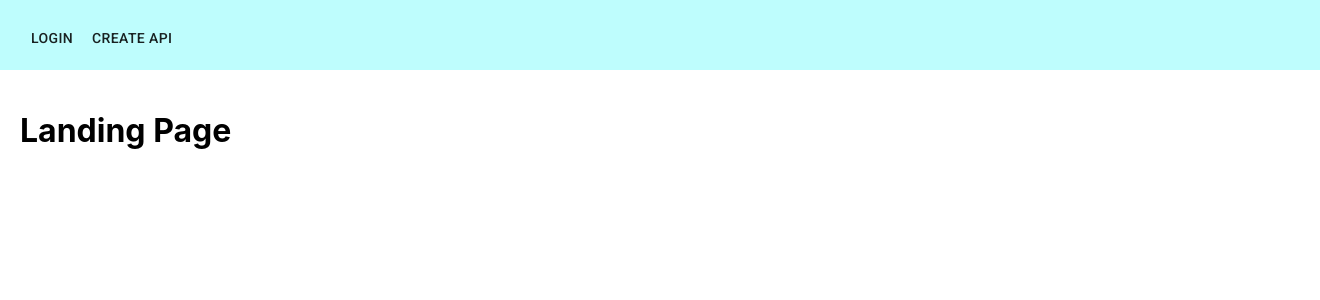
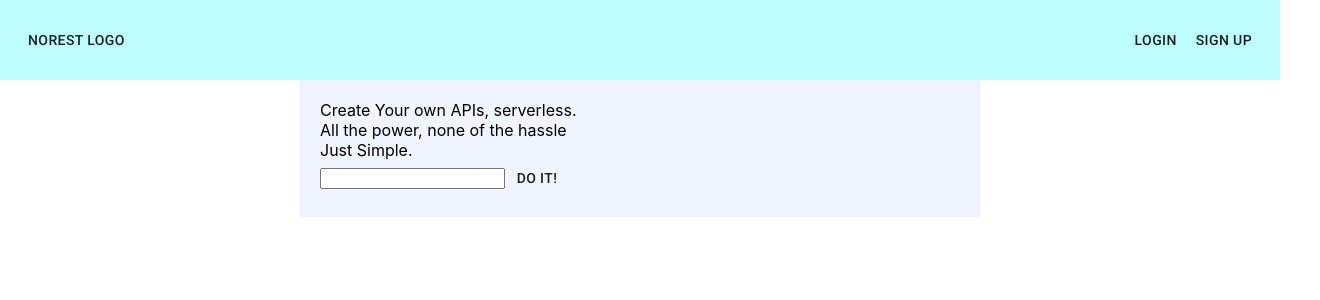
Before and after one commit to alandouglas96/noRest-frontend, a React (Create React App) app in the folder client/: page / in a window 1280 px wide. Shown: the top 300 px of the page, 1320 px wide, since content can reach past the window. Built offline with nearby package versions, Linux system fonts and the light colour scheme.

Commit message:
Feat: Implementing Validation and Redux, login

```diff
--- a/client/src/App.css
+++ b/client/src/App.css
@@ -1,5 +1,6 @@
 .App {
   text-align: center;
+  width: 100%;
 }
 
 .App-logo {
@@ -50,28 +51,38 @@
 .minHeight {
   min-height: 100px;
 }
+.container{
+  display: flex;
+  flex-direction: column;
+  width: 100vw;
+  max-width: 100vw;
 
+}
 .NavBar {
-  height: 30px;
+  height: 80px;
   background-color: rgb(190, 253, 253);
   width: 100%;
+  display: flex;
+  justify-content: space-between;
+  align-items: center;
+}
+
+
+.NavBarItem {
   padding: 20px;
 }
 
 .landing-page {
-  height: 100vh;
-  width: 100%;
+  background-color: rgb(239, 244, 255);
+  padding: 20px;
+  width: 50%;
 
 }
 
 .dashboard {
   display: flex;
-  padding: 20px;
   flex-direction: column;
-  align-items: center;
-  justify-content: center;
-  width: 100%;
-
+   align-items: center;
 }
 
 a { text-decoration: none; }
@@ -81,7 +92,4 @@ a { text-decoration: none; }
   width: 300px;
   padding: 20px;
   border-radius: 20px;
-
-
-
 }
--- a/client/src/App.js
+++ b/client/src/App.js
@@ -31,6 +31,7 @@ function App({fetchUser}) {
   return (
     <MuiThemeProvider theme={theme}>
       <BrowserRouter>
+        <div className="container">
           <NavBar/>
           <div className="dashboard">
             <Switch>
@@ -40,6 +41,7 @@ function App({fetchUser}) {
               <Route exact path="/createApi" component={CreateApiForm} />
             </Switch>
           </div>
+        </div>
       </BrowserRouter>
     </MuiThemeProvider>
   );
--- a/client/src/components/container/LoginForm.js
+++ b/client/src/components/container/LoginForm.js
@@ -1,13 +1,15 @@
 import React, {useState} from 'react';
 import { TextField, Button } from '@material-ui/core';
-import { Link } from 'react-router-dom';
+import { Link, withRouter } from 'react-router-dom';
+import { connect } from 'react-redux';
+import * as actions from '../../actions';
+
 
 const initialState = {
   email: '',
-  name: '',
   password: '',
 }
-export const Login = () => {
+export const Login = (props) => {
   const [state, setState] = useState(initialState);
 
   function handleChange(e) {
@@ -32,32 +34,26 @@ export const Login = () => {
       fetch(url, options)
         .then(response => response.json())
         .then(body => localStorage.setItem('token', body.token))
+        .then(()=> props.fetchUser())
+        .then(() => props.history.push('/'))
         .catch(e => {
           console.log('Error on Post Request');
           console.error(e);
         });
+
   }
 
   return (
     <div className="flex-column">
       <h1>Login</h1>
       <form onSubmit={handleSubmit} className="loginContainer">
-      <div>
-          <TextField
-            label="name"
-            name="name"
-            onChange={handleChange}
-            value={state.name}
-            key={2}
-          />
-        </div>
         <div>
           <TextField
             label="email"
             name="email"
             onChange={handleChange}
             value={state.email}
-            key={2}
+            key={1}
           />
         </div>
         <div>
@@ -67,7 +63,7 @@ export const Login = () => {
             onChange={handleChange}
             type='password'
             value={state.password}
-            key={3}
+            key={2}
           />
         </div>
         <Button onClick={handleSubmit}>Login</Button>
@@ -79,5 +75,4 @@ export const Login = () => {
 
   )
 }
-
-export default Login;
+export default connect(null, actions)(withRouter(Login));
--- a/client/src/components/container/SignUpForm.js
+++ b/client/src/components/container/SignUpForm.js
@@ -1,12 +1,15 @@
 import React, {useState} from 'react';
 import { TextField, Button } from '@material-ui/core';
-import CreateApiForm from '../container/CreateApiForm'
+import * as actions from '../../actions';
+import { connect } from 'react-redux';
 
-const initialState = {
-  email: '',
-  password: '',
-}
-function SignUpForm () {
+
+function SignUpForm (props) {
+  const initialState = {
+    email: props.email,
+    password: '',
+    name: '',
+  }
   const [state, setState] = useState(initialState);
 
   function handleChange(e) {
@@ -18,20 +21,22 @@ function SignUpForm () {
   function handleSubmit(e) {
     e.preventDefault();
     console.log('STATE', state)
-    const url = 'http://localhost:3000/webapp/login';
+    const url = 'http://localhost:3000/webapp/signup';
       const options = {
         method: 'POST',
         headers: {
           'Accept': 'application/json',
-          'Content-Type': 'application/json;charset=UTF-8'
+          'Content-Type': 'application/json;charset=UTF-8',
         },
         body: JSON.stringify(state)
       };
       fetch(url, options)
         .then(response => response.json())
         .then(body => localStorage.setItem('token', body.token))
+        .then(()=> props.fetchUser())
+        .then(()=> props.history.push('/'))
         .catch(e => {
-          console.log('Error on Post Request');
+          console.log('Error on Post Request Sign Up');
           console.error(e);
         });
   }
@@ -42,6 +47,15 @@ function SignUpForm () {
     <h1>Sign Up</h1>
       <form onSubmit={handleSubmit} className="loginContainer" >
         <div>
+        <div>
+          <TextField
+            label="name"
+            name="name"
+            onChange={handleChange}
+            value={state.name}
+            key={1}
+          />
+        </div>
           <TextField
             label="email"
             name="email"
@@ -60,12 +74,11 @@ function SignUpForm () {
             key={3}
           />
         </div>
-        <Button onClick={handleSubmit}>Sing Up</Button>
+        <Button onClick={handleSubmit}>Sign Up</Button>
       </form>
 
     </div>
-
-
   )
 }
-export default SignUpForm;
+
+export default connect(null,actions)(SignUpForm);
--- a/client/src/components/presentional/LandingPage.js
+++ b/client/src/components/presentional/LandingPage.js
@@ -1,9 +1,42 @@
 import React from 'react';
+import { connect } from 'react-redux';
+import { Button } from '@material-ui/core';
+import { Link } from 'react-router-dom';
+import * as actions from '../../actions';
 
-function LandingPage () {
+function LandingPage (props) {
+
+  if (props.auth)
+
   return <div className="landing-page">
-    <h1>Landing Page</h1>
+    <div> Create Your own APIs, serverless.</div>
+    <div> All the power, none of the hassle</div>
+    <div> Just Simple.</div>
+    <input></input>
+    <button>Do it!</button>
+    <Link to="/createApi">
+    <Button>Create Api</Button>
+    </Link>
+
+  </div>
+
+  return <div className="landing-page">
+    <div> Create Your own APIs, serverless.</div>
+    <div> All the power, none of the hassle</div>
+    <div> Just Simple.</div>
+    <input></input>
+    <Link to={{pathname: "/signup" , email: 'emailinserted'}}>
+    <Button>Do it!</Button>
+    </Link>
+
+
   </div>
 }
 
-export default LandingPage
+function mapStateToProps({ auth }) {
+  console.log('Auth->>>>>>>>>>>>>>', auth);
+
+  return { auth };
+}
+
+export default connect(mapStateToProps,actions)(LandingPage);
--- a/client/src/components/presentional/Navbar.js
+++ b/client/src/components/presentional/Navbar.js
@@ -1,48 +1,16 @@
 import React from 'react';
-import { Link } from 'react-router-dom';
-import { Button } from '@material-ui/core';
-import { connect } from 'react-redux';
+import NavBarRight from './NavbarRight'
+import NavBarLeft from './NavbarLeft'
+
 
 function NavBar (props) {
-  switch (props.auth) {
-    case null:
-      return (
-        <div className="NavBar">
-          <Link to="/login">
-           <Button>Not Server</Button>
-          </Link>
-        </div>
-      )
-      case false:
-    return (
-      <div className="NavBar">
-        <Link to="/login">
-         <Button>Login</Button>
-        </Link>
-        <Link to="/createApi">
-         <Button>Create Api</Button>
-        </Link>
-      </div>
-    )
-    default:
-      return (
-        <div className="NavBar">
-          <Link to="/login">
-           <Button>Logged</Button>
-          </Link>
-          <Link to="/createApi">
-           <Button>Create Api</Button>
-          </Link>
-        </div>
-      )
 
-
-  }
-}
-function mapStateToProps({ auth }) {
-  console.log('Auth->>>>>>>>>>>>>>', auth);
-
-  return { auth };
+  return (
+    <div className="NavBar">
+    <NavBarLeft/>
+      <NavBarRight/>
+    </div>
+  )
 }
 
-export default connect(mapStateToProps)(NavBar);
+export default NavBar;
--- /dev/null
+++ b/client/src/components/presentional/NavbarLeft.js
@@ -0,0 +1,17 @@
+import React from 'react';
+import { Link } from 'react-router-dom';
+import { Button } from '@material-ui/core';
+import { connect } from 'react-redux';
+
+function NavBarLeft (props) {
+
+      return (
+        <div className="NavBarItem">
+          <Link to="/">
+           <Button>noRest LOGO</Button>
+          </Link>
+        </div>
+      )
+}
+
+export default NavBarLeft;
--- /dev/null
+++ b/client/src/components/presentional/NavbarRight.js
@@ -0,0 +1,54 @@
+import React from 'react';
+import { Link } from 'react-router-dom';
+import { Button } from '@material-ui/core';
+import { connect } from 'react-redux';
+import * as actions from '../../actions';
+
+function NavBarRight (props) {
+function handleLogout () {
+  localStorage.setItem('token', '');
+  props.fetchUser();
+
+}
+
+
+  switch (props.auth) {
+    case null:
+      return (
+
+          <Link to="/login">
+           <Button>Not Server</Button>
+          </Link>
+
+      )
+      case false:
+    return (
+      <div className="NavBarItem">
+        <Link to="/login">
+         <Button>Login</Button>
+        </Link>
+        <Link to="/signUp">
+         <Button>Sign Up</Button>
+        </Link>
+      </div>
+    )
+    default:
+      return (
+        <div className="NavBarItem">
+          <Link to="/">
+           <Button onClick={handleLogout}>Log Out</Button>
+          </Link>
+        </div>
+      )
+
+
+  }
+}
+function mapStateToProps({ auth }) {
+  console.log('Auth->>>>>>>>>>>>>>', auth);
+
+  return { auth };
+}
+
+
+export default connect(mapStateToProps,actions)(NavBarRight);
--- a/client/src/services/createApiformServices/index.js
+++ b/client/src/services/createApiformServices/index.js
@@ -16,6 +16,7 @@ export const handleApiSubmit = (e, fieldRows, apiName, submitApi ) => {
 
   const sendApiObject = {
     api: {
+      public: 'false',
       name: apiName,
       description: 'description',
       fields: fieldsObjectArray
```
Lines whose indentation alone changed are shown as unchanged.
